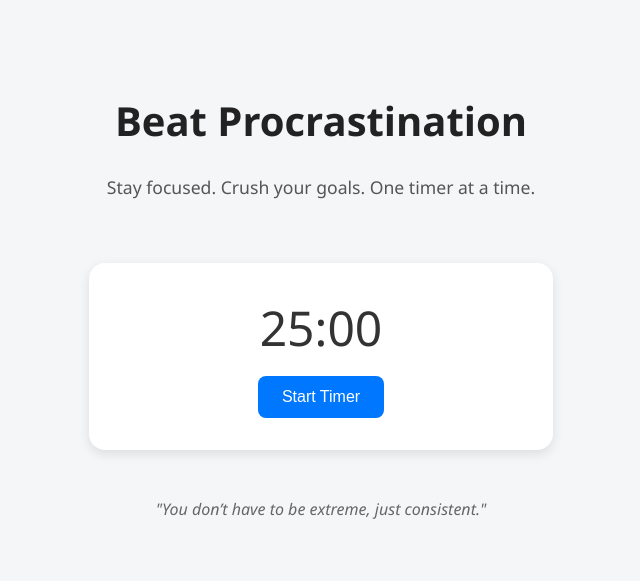
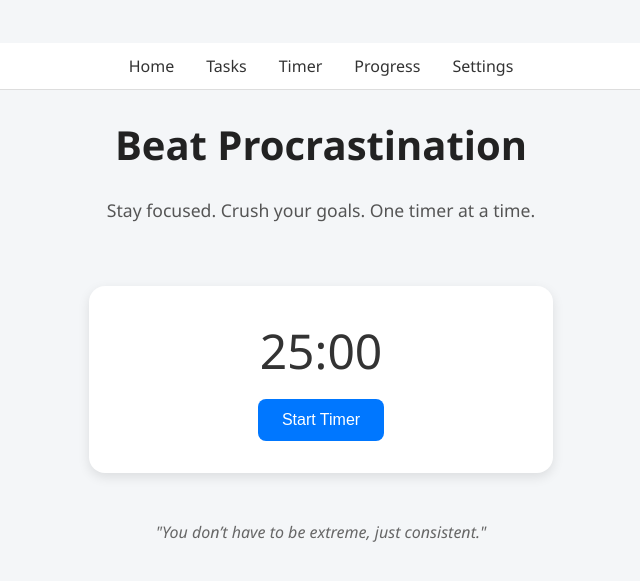
Before and after one commit to Jonac55/procrastination, a plain HTML site: page index.html in a window 1280 px wide. Shown: the part 123-704 px from the top of the page, without its empty margins (319-959 px from the left). Drawn offline with Linux system fonts and the light colour scheme.

Commit message:
Initial commit

```diff
--- /dev/null
+++ b/functions.js
@@ -0,0 +1,5 @@
+const startBtn = document.getElementById("startBtn");
+
+startBtn.addEventListener("click", () => {
+  startBtn.textContent = "Working...";
+});
--- a/index.html
+++ b/index.html
@@ -5,6 +5,35 @@
   <meta name="viewport" content="width=device-width, initial-scale=1.0"/>
   <title>Beat Procrastination</title>
   <style>
+    .navbar {
+  width: 100%;
+  background-color: #ffffff;
+  border-bottom: 1px solid #ddd;
+  padding: 0.75rem 1.5rem;
+  position: sticky;
+  top: 0;
+  z-index: 10;
+}
+
+.navbar ul {
+  list-style: none;
+  display: flex;
+  justify-content: center;
+  gap: 2rem;
+  margin: 0;
+  padding: 0;
+}
+
+.navbar a {
+  text-decoration: none;
+  color: #333;
+  font-weight: 500;
+  transition: color 0.2s ease-in-out;
+}
+
+.navbar a:hover {
+  color: #0077ff;
+}
     body {
       margin: 0;
       font-family: 'Segoe UI', sans-serif;
@@ -76,6 +105,15 @@
   </style>
 </head>
 <body>
+  <nav class="navbar">
+  <ul>
+    <li><a href="#home">Home</a></li>
+    <li><a href="#tasks">Tasks</a></li>
+    <li><a href="#timer">Timer</a></li>
+    <li><a href="#progress">Progress</a></li>
+    <li><a href="#settings">Settings</a></li>
+  </ul>
+</nav>
   <header>
     <h1>Beat Procrastination</h1>
     <p>Stay focused. Crush your goals. One timer at a time.</p>
@@ -116,6 +154,9 @@
     }
 
     startBtn.addEventListener('click', startTimer);
+    startBtn.addEventListener("click", () => {
+    startBtn.textContent = "Working...";
+    });
     updateTimer(); // initialize display
   </script>
 </body>
```
